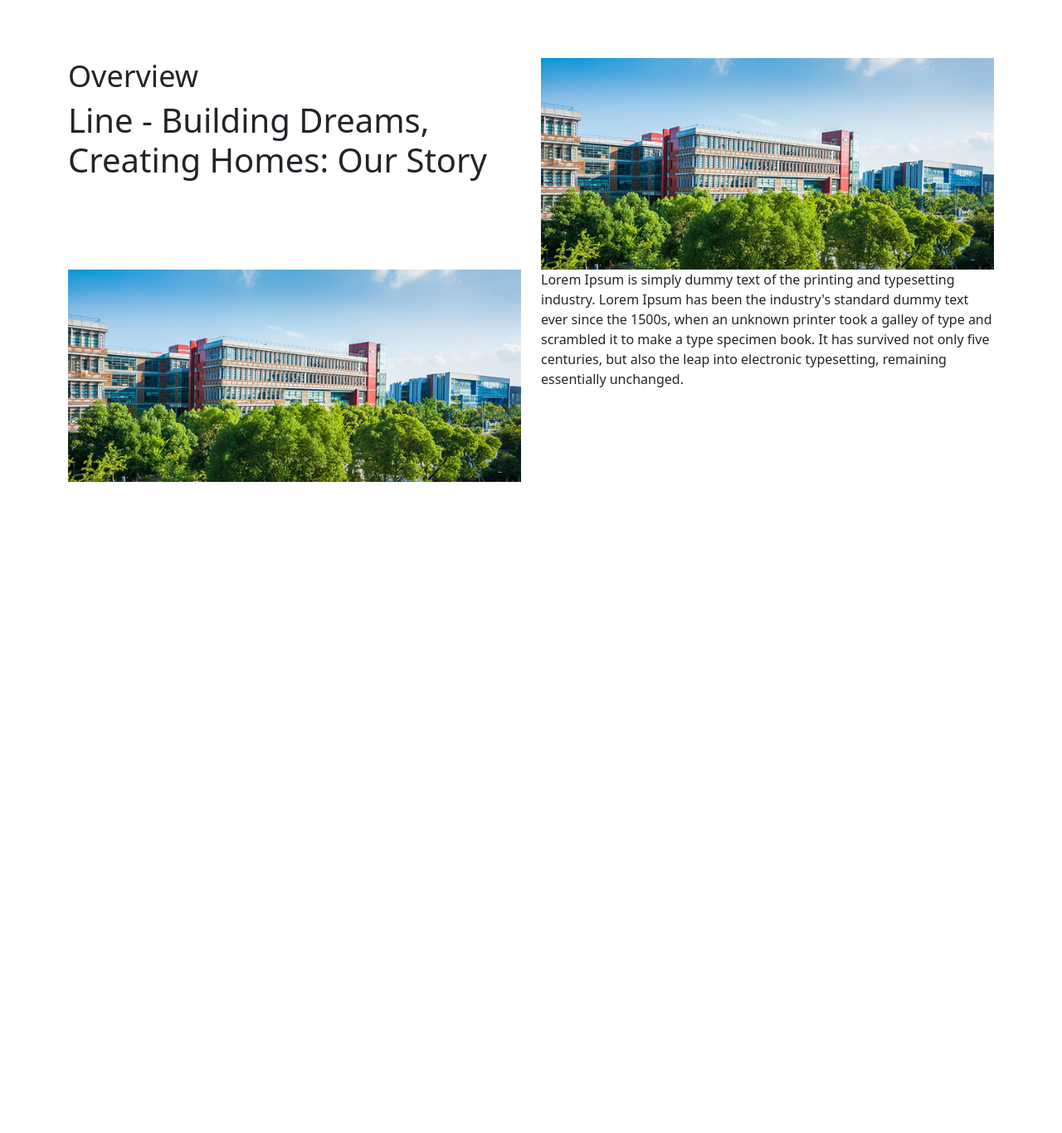
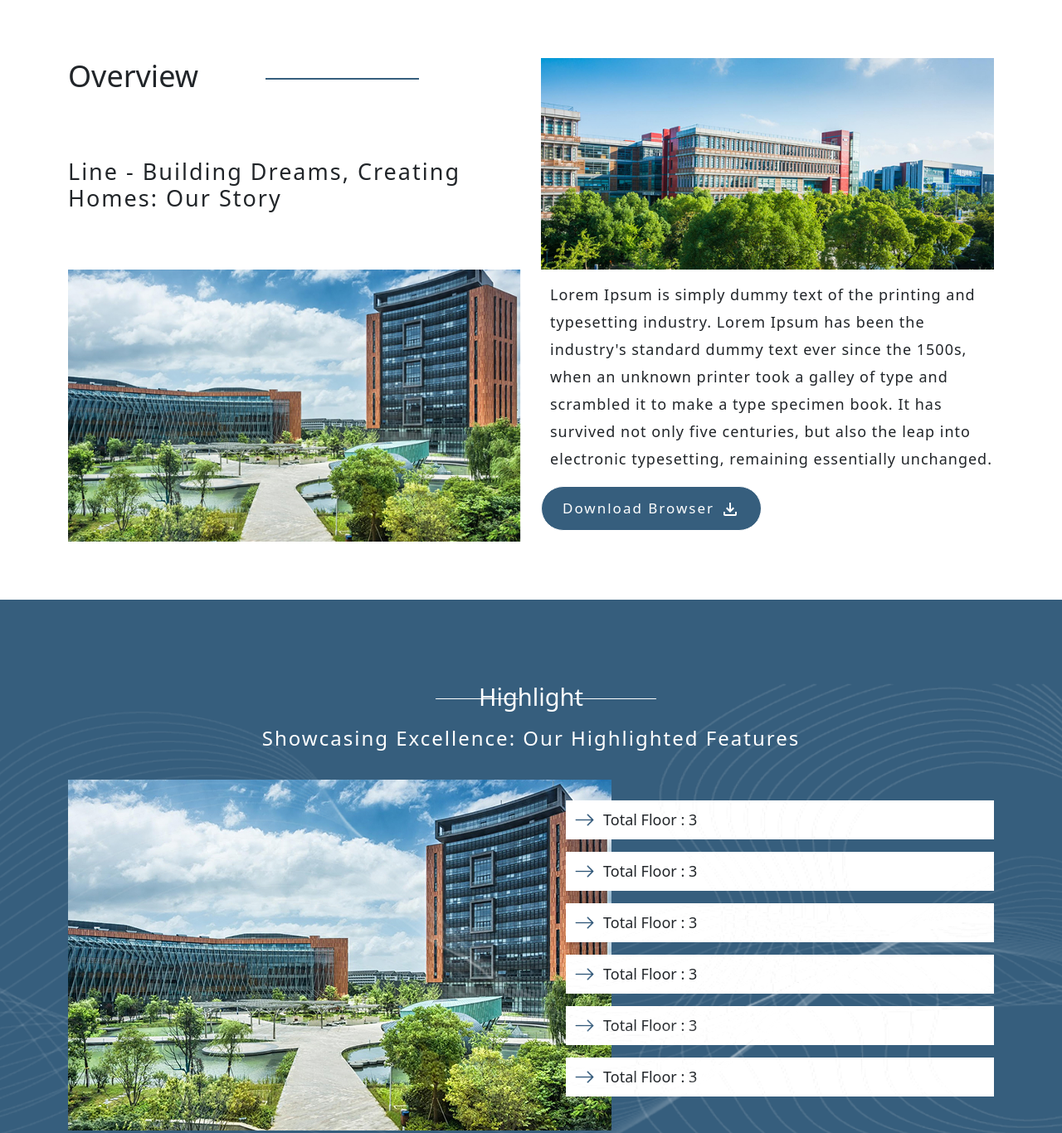
Before and after one commit to priya-kanchan/Aug-layout, a plain HTML site: page index.html in a window 1280 px wide. Shown: the part 960-2326 px from the top of the page at 83% size. Before the commit the page ends 1611 px from the top, so only its background shows below. Drawn offline with nearby package versions, Linux system fonts and the light colour scheme.

Commit message:
New added section

```diff
--- a/css/style.css
+++ b/css/style.css
@@ -16,6 +16,11 @@
     z-index: 99;
     width: 100%;
 }
+/* .container{
+    max-width: 90%;
+    margin: 0 auto;
+} */
+
 .navbar-brand  img{
     filter: invert(1) brightness(108);
 }
@@ -55,15 +60,14 @@
 
 .call-btn{
         border: 2px solid var(--white-color) !important;
-    justify-content: center;
-    display: flex
-;    align-items: center;
-    padding: 5px 10px;
-    border-radius: 36px;
-    color: var(--white-color) !important;
-    text-decoration: none;
-    color: var(--white-color);
-
+        justify-content: center;
+        display: flex;
+        align-items: center;
+        padding: 7px 25px;
+        border-radius: 36px;
+        color: var(--white-color) !important;
+        text-decoration: none;
+        color: var(--white-color);
 }
 .btn{
      border: 1px solid var(--white-color) !important;
@@ -205,7 +209,121 @@ span.typology {
 
 .overview-section{
     padding: 70px 0;
+    position: relative;
 }
 .section-heading {
     font-size: 36px;
 }
+.section-heading::after{
+      width: 185px;
+    height: 2px;
+    background-color: var(--primary-color);
+    content: "";
+    position: absolute;
+    top: 13%;
+    left: 25%;
+}
+.second-heading{
+ font-size: 27px;
+    letter-spacing: 2px;
+    font-weight: 400;
+    display: flex
+;
+    justify-content: center;
+    height: 80%;
+    align-items: center;
+}
+.paragraph-overview{
+       height: 100%;
+    display: flex;
+    flex-direction: column;
+    justify-content: center;
+
+}
+.paragraph-overview p{
+ font-size: 18px;
+    line-height: 33px;
+    letter-spacing: 1px;
+    padding-left: 11px;
+}
+.btns{
+      background-color: var(--primary-color);
+    color: #fff;
+    width: fit-content;
+    padding: 13px 25px;
+    border-radius: 30px;
+    border: 1px solid var(--primary-color);
+    font-size: 17px;
+    letter-spacing: 2px;
+    transition: background 2s cubic-bezier(0.25, 0.1, 0.25, 1.0);
+}
+.btns:hover {
+    background-color: transparent;
+    border: 1px solid var(--primary-color) !important;
+}
+.btns:hover img{
+    filter: invert(1);
+}
+
+/* highlights */
+
+.highlight-section{
+    background-color: var(--primary-color);
+    position: relative;
+    padding: 100px 0;
+    z-index: 1;
+}
+.highlight-section::before{content: "";position: absolute;background: url(../images/pattern.png);background-size: cover;z-index:2;width: 100%;background-position: center;height: 100%;}
+
+.title {
+    font-size: 29px;
+    color: #fff;
+    text-align: center;
+}
+.title::before{
+       width: 100px;
+       height: 1px;
+       background-color: #ffffff;
+       content: "";
+       position: absolute;
+       top: 16%;
+       left: 41%;
+}
+.title::after{
+     width: 100px;
+     height: 1px;
+     background-color: #ffffff;
+     content: "";
+     position: absolute;
+     top: 16%;
+     left: 54%;
+}
+.sab-title{
+       font-size: 24px;
+    color: #fff;
+    font-weight: 400;
+    text-align: center;
+    margin: 10px 0 35px 0;
+letter-spacing: 2px;}
+
+
+
+.highlight-content-box{
+display: flex;
+    flex-direction: column;
+    width: 100%;
+    justify-content: center;
+    height: 100%;
+    padding-left: 30px;
+}
+
+.highlight-right{
+    background: #fff;
+    padding: 10px 10px;
+    display: flex;
+    justify-content: start;
+    align-items: center;
+    gap: 10px;
+    margin-bottom: 15px;
+    font-size: 18px;
+}
--- a/index.html
+++ b/index.html
@@ -148,26 +148,70 @@
                 <div class="row">
                     <div class="col-6">
                         <h3 class="section-heading">Overview</h3>
-                        <h1>Line - Building Dreams, Creating Homes: Our Story</h1>
+                        <h1 class="second-heading">Line - Building Dreams, Creating Homes: Our Story</h1>
                     </div>
                     <div class="col-6">
                         <div>
-                            <img src="images/overview1.jpg" alt="" class="img-fluid">
+                            <img src="images/overview1.jpg" alt="" class="img-fluid right-img">
                         </div>
                     </div>
                 </div>
                 <div class="row">
                     <div class="col-6">
                         <div>
-                            <img src="images/overview1.jpg" alt="" class="img-fluid">
+                            <img src="images/overview2.jpg" alt="" class="img-fluid left-img">
                         </div>
                     </div>
                     <div class="col-6">
-                        <p>Lorem Ipsum is simply dummy text of the printing and typesetting industry. Lorem Ipsum has been the industry's standard dummy text ever since the 1500s, when an unknown printer took a galley of type and scrambled it to make a type specimen book. It has survived not only five centuries, but also the leap into electronic typesetting, remaining essentially unchanged. </p>
+                        <div class="paragraph-overview">
+                        <p class="">Lorem Ipsum is simply dummy text of the printing and typesetting industry. Lorem Ipsum has been the industry's standard dummy text ever since the 1500s, when an unknown printer took a galley of type and scrambled it to make a type specimen book. It has survived not only five centuries, but also the leap into electronic typesetting, remaining essentially unchanged. </p>
+                        <button class="btn btns">Download Browser <img src="images/material-symbols_download.png" alt=""></button>
+                        </div>
                     </div>
 
                 </div>
             </div>
+        </section>
+
+        <section class="highlight-section">
+            <div class="container">
+                <div class="row ">
+                    <h1 class="title ">Highlight</h1>
+                    <h3 class="sab-title">Showcasing Excellence: Our Highlighted Features</h3>
+
+                    <div class="col-md-6 col-12">
+                        <div>
+                            <img src="images/highlights.jpg" alt="">
+                        </div>
+                    </div>
+                    <div class="col-md-6 col-12">
+                        <div class="highlight-content-box">
+
+                            <div class="highlight-right">
+                                <img src="images/right-arrow.png" alt="" width="25px">Total Floor : 3
+                            </div>
+                            <div class="highlight-right">
+                                <img src="images/right-arrow.png" alt="" width="25px">Total Floor : 3
+                            </div>
+                            <div class="highlight-right">
+                                <img src="images/right-arrow.png" alt="" width="25px">Total Floor : 3
+                            </div>
+                            <div class="highlight-right">
+                                <img src="images/right-arrow.png" alt="" width="25px">Total Floor : 3
+                            </div>
+                            <div class="highlight-right">
+                                <img src="images/right-arrow.png" alt="" width="25px">Total Floor : 3
+                            </div>
+                            <div class="highlight-right">
+                                <img src="images/right-arrow.png" alt="" width="25px">Total Floor : 3
+                            </div>
+
+
+                        </div>
+                    </div>
+                </div>
+            </div>
+
         </section>
 
 
```
Also changed, not shown: images/highlights.jpg (added), images/material-symbols_download.png (added), images/overview2.jpg (added), images/right-arrow.png (added).
